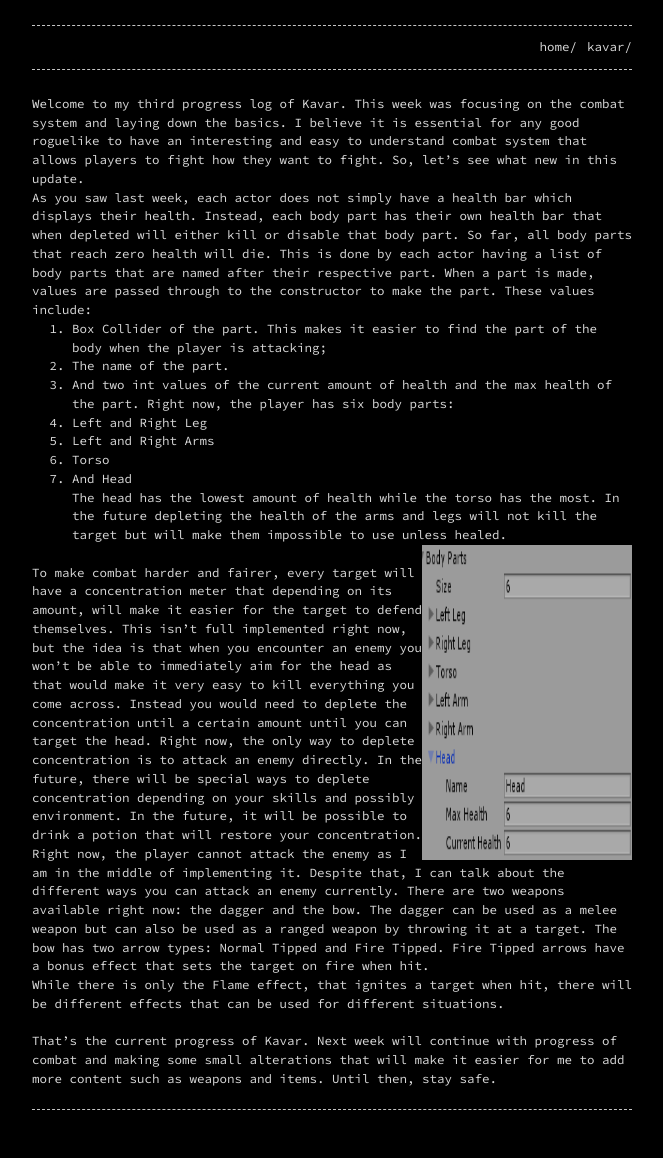
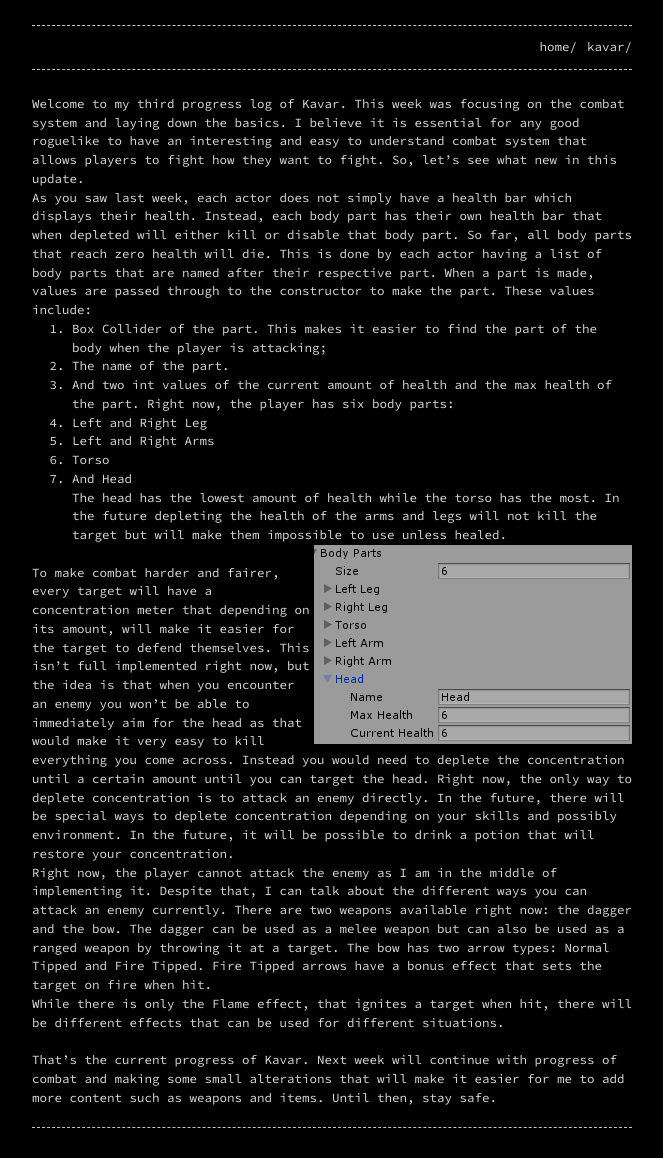
Before and after one commit to KyleS01/KyleS01.github.io, a Jekyll site: the page built from _posts/2020-6-21-Kavar Log 3.markdown, in a window 1280 px wide. Shown: the whole page, without its empty margins (308-971 px from the left). Built offline with Jekyll 4.4.1, drawn with Linux system fonts in a browser that asks for light colours.

Commit message:
Update 2020-6-21-Kavar Log 3.markdown

```diff
--- a/_posts/2020-6-21-Kavar Log 3.markdown
+++ b/_posts/2020-6-21-Kavar Log 3.markdown
@@ -17,7 +17,7 @@
 4.	And Head
 <br>
 The head has the lowest amount of health while the torso has the most. In the future depleting the health of the arms and legs will not kill the target but will make them impossible to use unless healed.
-<img align="right" width="210" height="315" src="/images/BodyPartHealth.PNG">
+<img align="right" width="318" height="199" src="/images/BodyPartHealth.PNG">
 
 <br>
 
```
